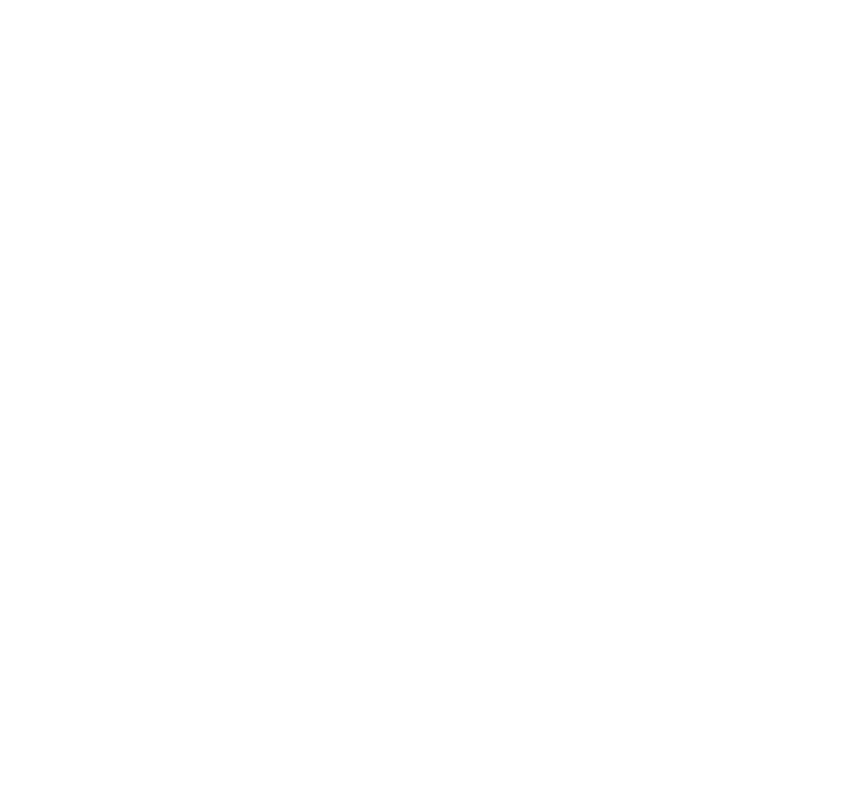
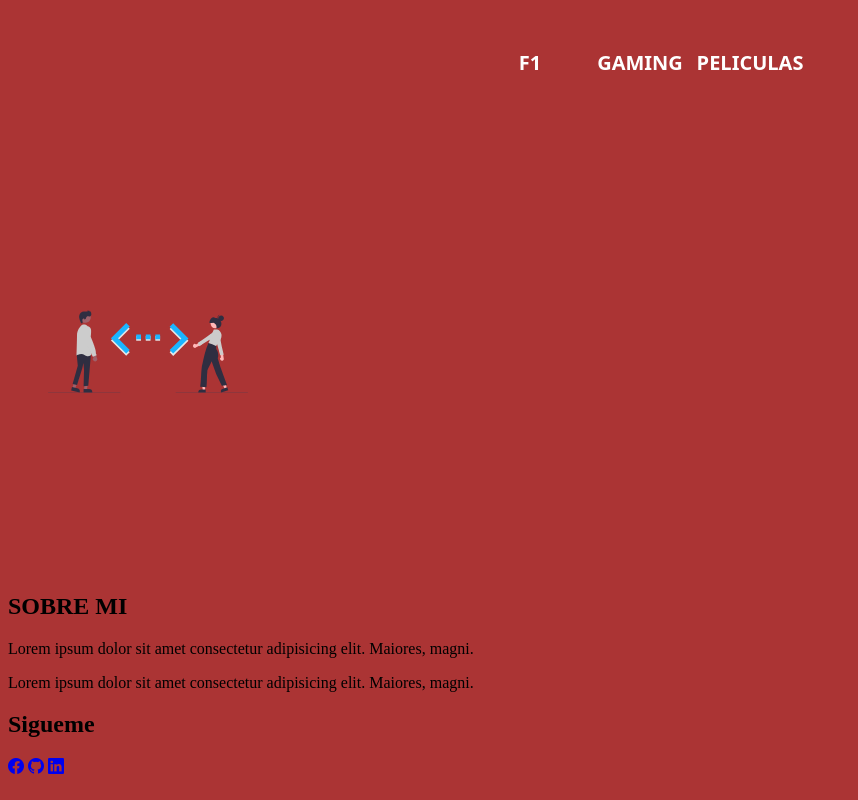
Before and after one commit to Abrahamcantabrana/mi-pagina-web, a plain HTML site: page index.html in a window 1280 px wide. Shown: the whole page, without its empty margins (0-858 px from the left). Drawn offline with nearby package versions, Linux system fonts and the light colour scheme.

Commit message:
se elimina html footer y se integra a main index

```diff
--- a/index.html
+++ b/index.html
@@ -3,11 +3,13 @@
 <head>
     <meta charset="UTF-8">
     <meta name="viewport" content="width=device-width, initial-scale=1.0">
-    <title>Menu</title>
+    <title>Pagina principal</title>
+    <link rel="stylesheet" href="https://cdn.jsdelivr.net/npm/bootstrap-icons@1.11.3/font/bootstrap-icons.min.css">
+
     <link rel="stylesheet" href="style.css">
 </head>
-<body class="principal">
-    <div class="botones">
+<body>
+    <nav>
     <button class="btn-87">
         <span>F1</span>
         <svg aria-hidden><circle></circle></svg>
@@ -20,6 +22,35 @@
         <span>Peliculas</span>
         <svg aria-hidden><circle></circle></svg>
       </button>
-    </div>
+    </nav>
+
+     <!-- :: pie de pagina::-->
+     <footer class="pie-pagina">
+      <div class="grupo-1">
+          <div class="box">
+             <figure>
+              <a href="#">
+                  <img src="/iconos/logo.svg" alt="logo">
+              </a>
+             </figure>
+          </div>
+          <div class="box">
+              <h2>SOBRE MI</h2>
+                  <p>Lorem ipsum dolor sit amet consectetur adipisicing elit. Maiores, magni.</p>
+                  <p>Lorem ipsum dolor sit amet consectetur adipisicing elit. Maiores, magni.</p>
+
+              </div>
+          <div class="box">
+              <h2>Sigueme</h2>
+              <div class="red-social">
+                  <a href="https://www.facebook.com/AbrahamFFlores/"><i class="bi bi-facebook"></i></a>
+                  <a href="https://github.com/Abrahamcantabrana"><i class="bi bi-github"></i></a>
+                  <a href="https://www.linkedin.com/in/abraham-cantabrana-flores/"><i class="bi bi-linkedin"></i></a>
+
+              </div>
+          </div>
+      </div>
+  </footer>
 </body>
+
 </html>
--- a/style.css
+++ b/style.css
@@ -1,5 +1,5 @@
 
-body .principal{
+body{
     background-color: rgb(171, 52, 52);
 }
 
@@ -97,7 +97,7 @@ body .principal{
 }
  /* fin boton */
 
-div .botones{
+nav{
     display: flex;
     justify-content: center;
 }
```
Also changed, not shown: footer.html (deleted, +0 -41 lines).
